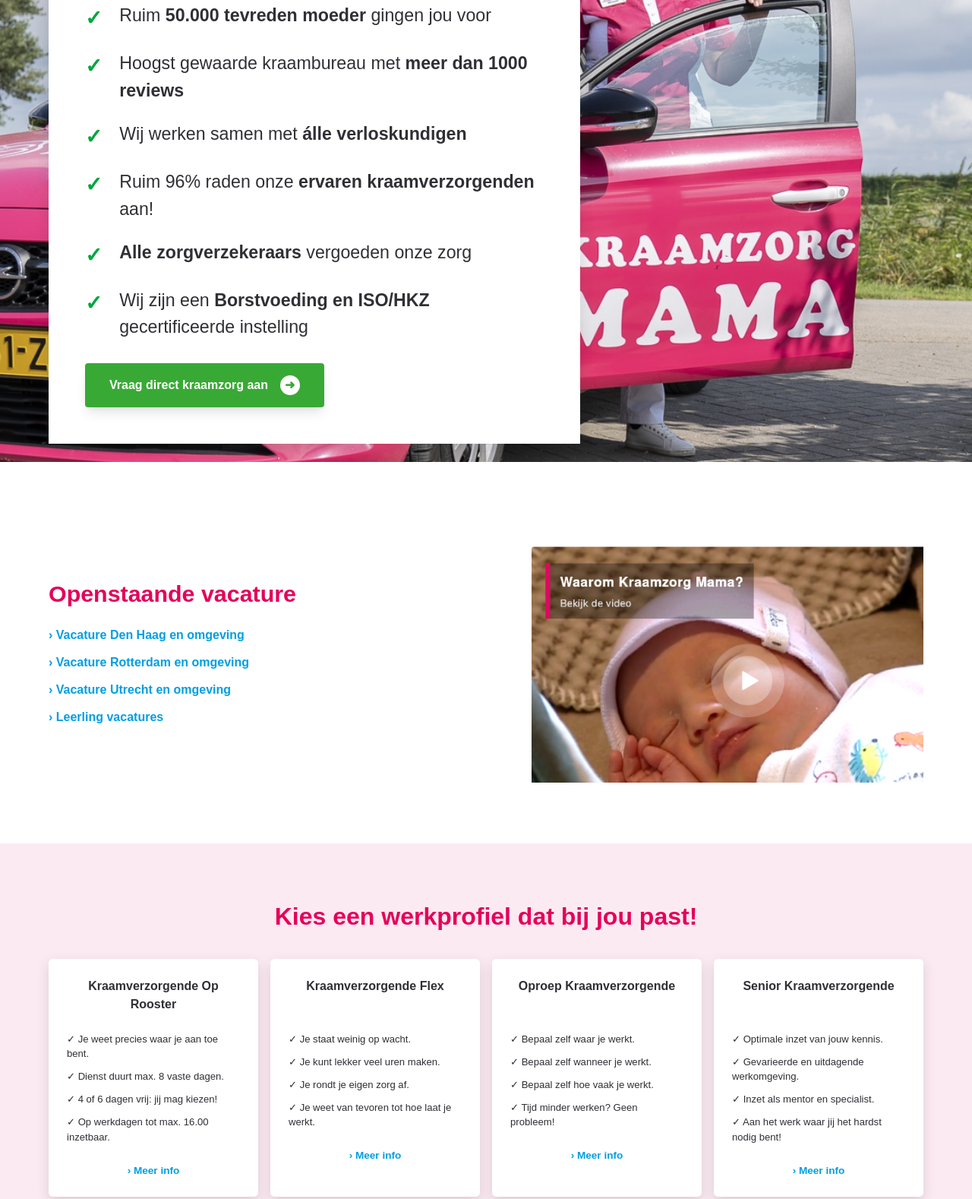
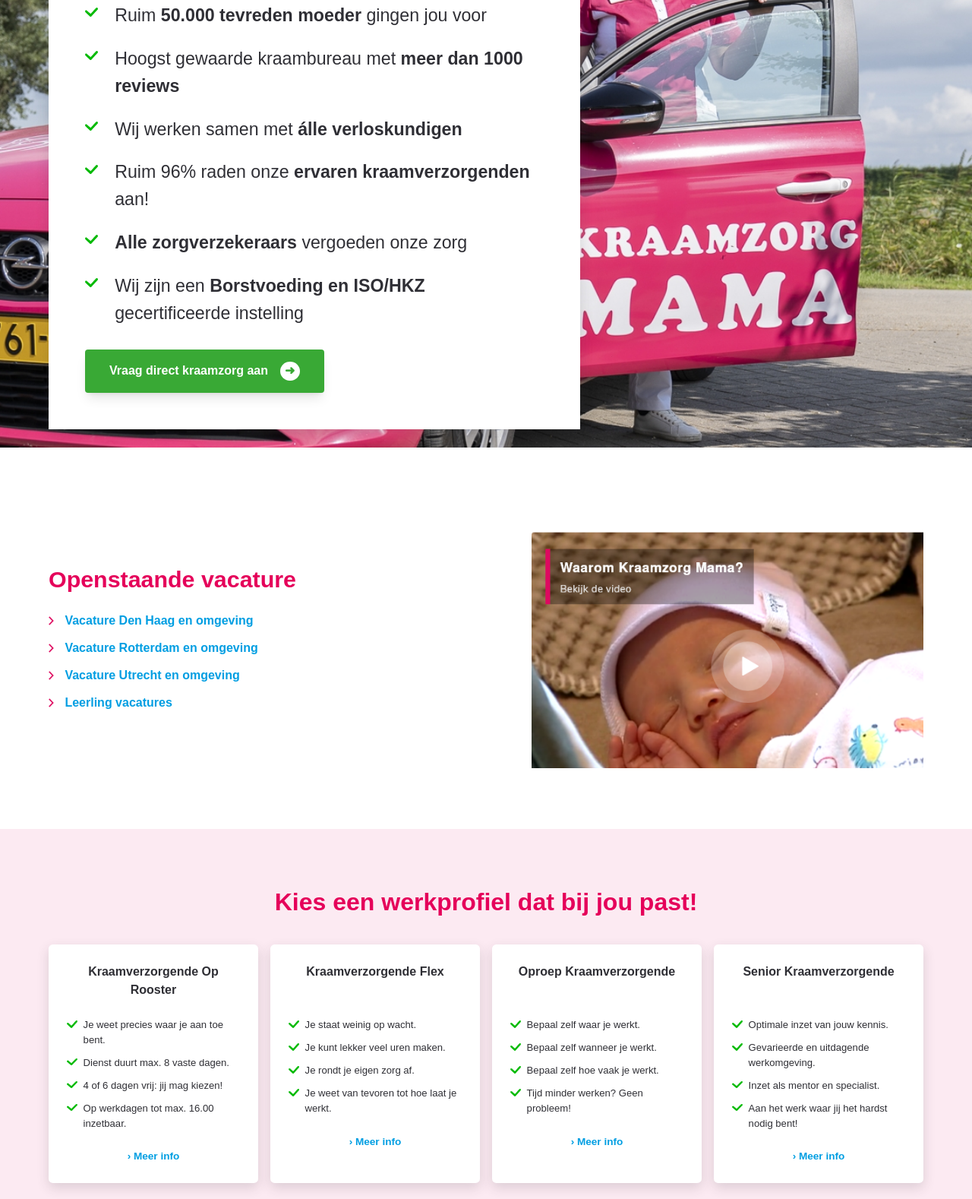
Before and after one commit to barudo/tailwindcss-design-conversion, a website: page index.html in a window 1280 px wide. Shown: the part 286-1864 px from the top of the page at 76% size. Drawn offline with Linux system fonts and the light colour scheme.

Commit message:
fixes on the icons not using assets

```diff
--- a/index.html
+++ b/index.html
@@ -35,12 +35,12 @@
           <div class="brand-shadow max-w-[43.75rem] bg-white p-[2rem] md:p-[3rem]">
             <h1 class="max-w-[36rem] text-[2.25rem] font-black leading-[1.18] md:text-[3rem]">Werken bij de beste kraambureau um NL</h1>
             <ul class="mt-[2rem] space-y-[1.3rem] text-[1.15rem] leading-[1.55] md:text-[1.45rem]">
-              <li class="flex gap-[1.4rem]"><span class="text-[1.7rem] font-black text-green-600">✓</span><span>Ruim <strong>50.000 tevreden moeder</strong> gingen jou voor</span></li>
-              <li class="flex gap-[1.4rem]"><span class="text-[1.7rem] font-black text-green-600">✓</span><span>Hoogst gewaarde kraambureau met <strong>meer dan 1000 reviews</strong></span></li>
-              <li class="flex gap-[1.4rem]"><span class="text-[1.7rem] font-black text-green-600">✓</span><span>Wij werken samen met <strong>álle verloskundigen</strong></span></li>
-              <li class="flex gap-[1.4rem]"><span class="text-[1.7rem] font-black text-green-600">✓</span><span>Ruim 96% raden onze <strong>ervaren kraamverzorgenden</strong> aan!</span></li>
-              <li class="flex gap-[1.4rem]"><span class="text-[1.7rem] font-black text-green-600">✓</span><span><strong>Alle zorgverzekeraars</strong> vergoeden onze zorg</span></li>
-              <li class="flex gap-[1.4rem]"><span class="text-[1.7rem] font-black text-green-600">✓</span><span>Wij zijn een <strong>Borstvoeding en ISO/HKZ</strong> gecertificeerde instelling</span></li>
+              <li class="flex gap-[1.4rem]"><img class="mt-[0.45rem] h-[0.75rem] w-[1.05rem] flex-none" src="assets/icons/arrow.svg" alt="" /><span>Ruim <strong>50.000 tevreden moeder</strong> gingen jou voor</span></li>
+              <li class="flex gap-[1.4rem]"><img class="mt-[0.45rem] h-[0.75rem] w-[1.05rem] flex-none" src="assets/icons/arrow.svg" alt="" /><span>Hoogst gewaarde kraambureau met <strong>meer dan 1000 reviews</strong></span></li>
+              <li class="flex gap-[1.4rem]"><img class="mt-[0.45rem] h-[0.75rem] w-[1.05rem] flex-none" src="assets/icons/arrow.svg" alt="" /><span>Wij werken samen met <strong>álle verloskundigen</strong></span></li>
+              <li class="flex gap-[1.4rem]"><img class="mt-[0.45rem] h-[0.75rem] w-[1.05rem] flex-none" src="assets/icons/arrow.svg" alt="" /><span>Ruim 96% raden onze <strong>ervaren kraamverzorgenden</strong> aan!</span></li>
+              <li class="flex gap-[1.4rem]"><img class="mt-[0.45rem] h-[0.75rem] w-[1.05rem] flex-none" src="assets/icons/arrow.svg" alt="" /><span><strong>Alle zorgverzekeraars</strong> vergoeden onze zorg</span></li>
+              <li class="flex gap-[1.4rem]"><img class="mt-[0.45rem] h-[0.75rem] w-[1.05rem] flex-none" src="assets/icons/arrow.svg" alt="" /><span>Wij zijn een <strong>Borstvoeding en ISO/HKZ</strong> gecertificeerde instelling</span></li>
             </ul>
             <a class="mt-[1.8rem] inline-flex items-center gap-[1rem] rounded-[0.25rem] bg-mama-green px-[2rem] py-[1rem] text-[1rem] font-black text-white shadow-lg" href="index.html#aanvragen">Vraag direct kraamzorg aan <span class="grid size-[1.6rem] place-items-center rounded-full bg-white text-mama-green">➜</span></a>
           </div>
@@ -50,11 +50,11 @@
       <section class="mx-auto grid max-w-[75rem] gap-[3rem] px-[1.5rem] py-[4.5rem] md:grid-cols-2 md:items-center md:py-[5rem]">
         <div>
           <h2 class="text-[1.9rem] font-black leading-tight text-mama-pink">Openstaande vacature</h2>
-          <ul class="mt-[1.5rem] space-y-[0.75rem] text-[1rem] font-bold text-mama-blue">
-            <li>› Vacature Den Haag en omgeving</li>
-            <li>› Vacature Rotterdam en omgeving</li>
-            <li>› Vacature Utrecht en omgeving</li>
-            <li>› Leerling vacatures</li>
+          <ul class="vacancy-list mt-[1.5rem] space-y-[0.75rem] text-[1rem] font-bold text-mama-blue">
+            <li class="flex items-center gap-[0.875rem]"><img class="h-[0.75rem] w-auto flex-none" src="assets/icons/Slider - right arrow.svg" alt="" /><span>Vacature Den Haag en omgeving</span></li>
+            <li class="flex items-center gap-[0.875rem]"><img class="h-[0.75rem] w-auto flex-none" src="assets/icons/Slider - right arrow.svg" alt="" /><span>Vacature Rotterdam en omgeving</span></li>
+            <li class="flex items-center gap-[0.875rem]"><img class="h-[0.75rem] w-auto flex-none" src="assets/icons/Slider - right arrow.svg" alt="" /><span>Vacature Utrecht en omgeving</span></li>
+            <li class="flex items-center gap-[0.875rem]"><img class="h-[0.75rem] w-auto flex-none" src="assets/icons/Slider - right arrow.svg" alt="" /><span>Leerling vacatures</span></li>
           </ul>
         </div>
         <div class="video-tile relative overflow-hidden rounded-[0.2rem]">
@@ -70,10 +70,10 @@
         <div class="mx-auto max-w-[75rem] px-[1.5rem]">
           <h2 class="text-center text-[2rem] font-black text-mama-pink">Kies een werkprofiel dat bij jou past!</h2>
           <div class="mt-[2rem] grid gap-[1rem] md:grid-cols-4">
-            <article class="brand-shadow rounded-[0.35rem] bg-white p-[1.5rem]"><h3 class="min-h-[3.5rem] text-center text-[1rem] font-black">Kraamverzorgende Op Rooster</h3><ul class="mt-[1rem] space-y-[0.65rem] text-[0.82rem]"><li>✓ Je weet precies waar je aan toe bent.</li><li>✓ Dienst duurt max. 8 vaste dagen.</li><li>✓ 4 of 6 dagen vrij: jij mag kiezen!</li><li>✓ Op werkdagen tot max. 16.00 inzetbaar.</li></ul><a class="mt-[1.5rem] block text-center text-[0.85rem] font-black text-mama-blue">› Meer info</a></article>
-            <article class="brand-shadow rounded-[0.35rem] bg-white p-[1.5rem]"><h3 class="min-h-[3.5rem] text-center text-[1rem] font-black">Kraamverzorgende Flex</h3><ul class="mt-[1rem] space-y-[0.65rem] text-[0.82rem]"><li>✓ Je staat weinig op wacht.</li><li>✓ Je kunt lekker veel uren maken.</li><li>✓ Je rondt je eigen zorg af.</li><li>✓ Je weet van tevoren tot hoe laat je werkt.</li></ul><a class="mt-[1.5rem] block text-center text-[0.85rem] font-black text-mama-blue">› Meer info</a></article>
-            <article class="brand-shadow rounded-[0.35rem] bg-white p-[1.5rem]"><h3 class="min-h-[3.5rem] text-center text-[1rem] font-black">Oproep Kraamverzorgende</h3><ul class="mt-[1rem] space-y-[0.65rem] text-[0.82rem]"><li>✓ Bepaal zelf waar je werkt.</li><li>✓ Bepaal zelf wanneer je werkt.</li><li>✓ Bepaal zelf hoe vaak je werkt.</li><li>✓ Tijd minder werken? Geen probleem!</li></ul><a class="mt-[1.5rem] block text-center text-[0.85rem] font-black text-mama-blue">› Meer info</a></article>
-            <article class="brand-shadow rounded-[0.35rem] bg-white p-[1.5rem]"><h3 class="min-h-[3.5rem] text-center text-[1rem] font-black">Senior Kraamverzorgende</h3><ul class="mt-[1rem] space-y-[0.65rem] text-[0.82rem]"><li>✓ Optimale inzet van jouw kennis.</li><li>✓ Gevarieerde en uitdagende werkomgeving.</li><li>✓ Inzet als mentor en specialist.</li><li>✓ Aan het werk waar jij het hardst nodig bent!</li></ul><a class="mt-[1.5rem] block text-center text-[0.85rem] font-black text-mama-blue">› Meer info</a></article>
+            <article class="brand-shadow rounded-[0.35rem] bg-white p-[1.5rem]"><h3 class="min-h-[3.5rem] text-center text-[1rem] font-black">Kraamverzorgende Op Rooster</h3><ul class="mt-[1rem] space-y-[0.65rem] text-[0.82rem]"><li class="flex gap-[0.5rem]"><img class="mt-[0.25rem] h-[0.6rem] w-[0.85rem] flex-none" src="assets/icons/arrow.svg" alt="" /><span>Je weet precies waar je aan toe bent.</span></li><li class="flex gap-[0.5rem]"><img class="mt-[0.25rem] h-[0.6rem] w-[0.85rem] flex-none" src="assets/icons/arrow.svg" alt="" /><span>Dienst duurt max. 8 vaste dagen.</span></li><li class="flex gap-[0.5rem]"><img class="mt-[0.25rem] h-[0.6rem] w-[0.85rem] flex-none" src="assets/icons/arrow.svg" alt="" /><span>4 of 6 dagen vrij: jij mag kiezen!</span></li><li class="flex gap-[0.5rem]"><img class="mt-[0.25rem] h-[0.6rem] w-[0.85rem] flex-none" src="assets/icons/arrow.svg" alt="" /><span>Op werkdagen tot max. 16.00 inzetbaar.</span></li></ul><a class="mt-[1.5rem] block text-center text-[0.85rem] font-black text-mama-blue">› Meer info</a></article>
+            <article class="brand-shadow rounded-[0.35rem] bg-white p-[1.5rem]"><h3 class="min-h-[3.5rem] text-center text-[1rem] font-black">Kraamverzorgende Flex</h3><ul class="mt-[1rem] space-y-[0.65rem] text-[0.82rem]"><li class="flex gap-[0.5rem]"><img class="mt-[0.25rem] h-[0.6rem] w-[0.85rem] flex-none" src="assets/icons/arrow.svg" alt="" /><span>Je staat weinig op wacht.</span></li><li class="flex gap-[0.5rem]"><img class="mt-[0.25rem] h-[0.6rem] w-[0.85rem] flex-none" src="assets/icons/arrow.svg" alt="" /><span>Je kunt lekker veel uren maken.</span></li><li class="flex gap-[0.5rem]"><img class="mt-[0.25rem] h-[0.6rem] w-[0.85rem] flex-none" src="assets/icons/arrow.svg" alt="" /><span>Je rondt je eigen zorg af.</span></li><li class="flex gap-[0.5rem]"><img class="mt-[0.25rem] h-[0.6rem] w-[0.85rem] flex-none" src="assets/icons/arrow.svg" alt="" /><span>Je weet van tevoren tot hoe laat je werkt.</span></li></ul><a class="mt-[1.5rem] block text-center text-[0.85rem] font-black text-mama-blue">› Meer info</a></article>
+            <article class="brand-shadow rounded-[0.35rem] bg-white p-[1.5rem]"><h3 class="min-h-[3.5rem] text-center text-[1rem] font-black">Oproep Kraamverzorgende</h3><ul class="mt-[1rem] space-y-[0.65rem] text-[0.82rem]"><li class="flex gap-[0.5rem]"><img class="mt-[0.25rem] h-[0.6rem] w-[0.85rem] flex-none" src="assets/icons/arrow.svg" alt="" /><span>Bepaal zelf waar je werkt.</span></li><li class="flex gap-[0.5rem]"><img class="mt-[0.25rem] h-[0.6rem] w-[0.85rem] flex-none" src="assets/icons/arrow.svg" alt="" /><span>Bepaal zelf wanneer je werkt.</span></li><li class="flex gap-[0.5rem]"><img class="mt-[0.25rem] h-[0.6rem] w-[0.85rem] flex-none" src="assets/icons/arrow.svg" alt="" /><span>Bepaal zelf hoe vaak je werkt.</span></li><li class="flex gap-[0.5rem]"><img class="mt-[0.25rem] h-[0.6rem] w-[0.85rem] flex-none" src="assets/icons/arrow.svg" alt="" /><span>Tijd minder werken? Geen probleem!</span></li></ul><a class="mt-[1.5rem] block text-center text-[0.85rem] font-black text-mama-blue">› Meer info</a></article>
+            <article class="brand-shadow rounded-[0.35rem] bg-white p-[1.5rem]"><h3 class="min-h-[3.5rem] text-center text-[1rem] font-black">Senior Kraamverzorgende</h3><ul class="mt-[1rem] space-y-[0.65rem] text-[0.82rem]"><li class="flex gap-[0.5rem]"><img class="mt-[0.25rem] h-[0.6rem] w-[0.85rem] flex-none" src="assets/icons/arrow.svg" alt="" /><span>Optimale inzet van jouw kennis.</span></li><li class="flex gap-[0.5rem]"><img class="mt-[0.25rem] h-[0.6rem] w-[0.85rem] flex-none" src="assets/icons/arrow.svg" alt="" /><span>Gevarieerde en uitdagende werkomgeving.</span></li><li class="flex gap-[0.5rem]"><img class="mt-[0.25rem] h-[0.6rem] w-[0.85rem] flex-none" src="assets/icons/arrow.svg" alt="" /><span>Inzet als mentor en specialist.</span></li><li class="flex gap-[0.5rem]"><img class="mt-[0.25rem] h-[0.6rem] w-[0.85rem] flex-none" src="assets/icons/arrow.svg" alt="" /><span>Aan het werk waar jij het hardst nodig bent!</span></li></ul><a class="mt-[1.5rem] block text-center text-[0.85rem] font-black text-mama-blue">› Meer info</a></article>
           </div>
         </div>
       </section>
@@ -99,11 +99,7 @@
           </button>
           <div class="story-carousel__dots" aria-label="Verhalen navigatie" data-carousel-dots></div>
         </div>
-      </section>
-
-      <section class="bg-mama-soft py-[4.5rem]">
-        <div class="mx-auto max-w-[75rem] px-[1.5rem]">
-          <h2 class="text-center text-[2rem] font-black text-mama-pink">Wat vinden andere moeders van onze kraamzorg?</h2>
+        <div class="mt-[4.5rem] bg-mama-soft py-[4.5rem]">
           <div class="story-carousel review-carousel mt-[2rem]" data-carousel data-carousel-desktop-count="3" data-carousel-label="ervaring">
             <button class="story-carousel__control story-carousel__control--prev" type="button" aria-label="Vorige ervaring" data-carousel-prev>
               <img src="assets/icons/Slider - Left arrow.svg" alt="" />
--- a/styles.css
+++ b/styles.css
@@ -107,6 +107,18 @@ body {
 
 .video-tile > div {
   display: none;
+}
+
+.vacancy-list li {
+  align-items: center;
+  column-gap: 0.875rem;
+  display: flex;
+}
+
+.vacancy-list img {
+  flex: none;
+  height: 0.75rem;
+  width: auto;
 }
 
 #stories {
@@ -232,6 +244,11 @@ body {
   width: 100%;
 }
 
+.story-carousel .story-card:nth-child(-n + 4) img {
+  height: 27rem;
+  transform: translateY(-5.5rem);
+}
+
 .social-links a {
   background: #fff;
   border-radius: 999px;
```
Also changed, not shown: tailwind.css.
